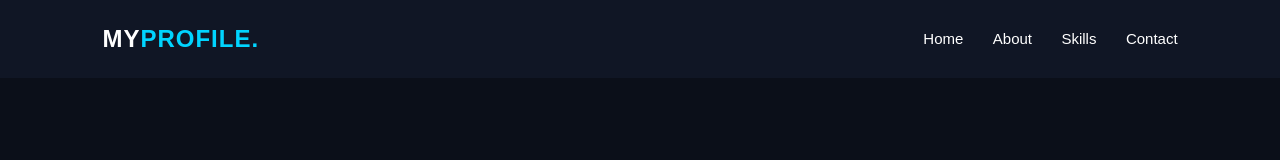
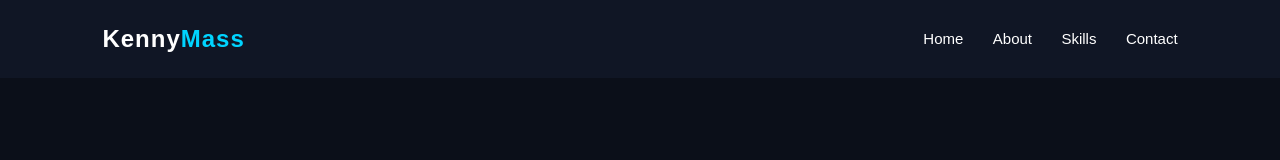
Before and after one commit to kenniesinyinza/KMass, a plain HTML site: page index.html in a window 1280 px wide. Shown: the top 160 px of the page. Drawn offline with Linux system fonts and the light colour scheme.

Commit message:
Update profile logo

```diff
--- a/index.html
+++ b/index.html
@@ -10,7 +10,7 @@
 <body>
 
     <header>
-        <h2 class="logo">MY<span>PROFILE.</span></h2>
+        <h2 class="logo">Kenny<span>Mass</span></h2>
         <nav>
             <a href="#home">Home</a>
             <a href="#about">About</a>
```
